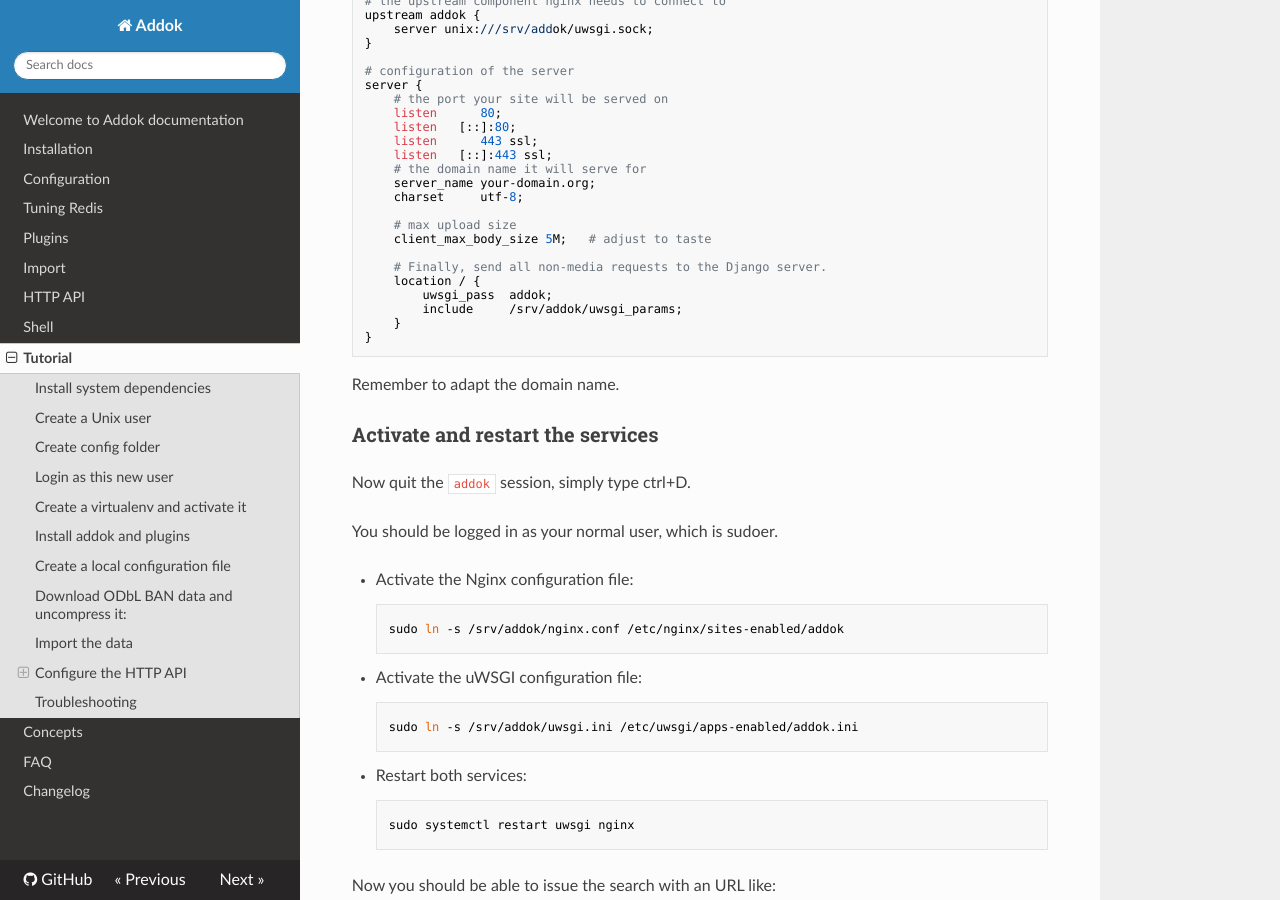
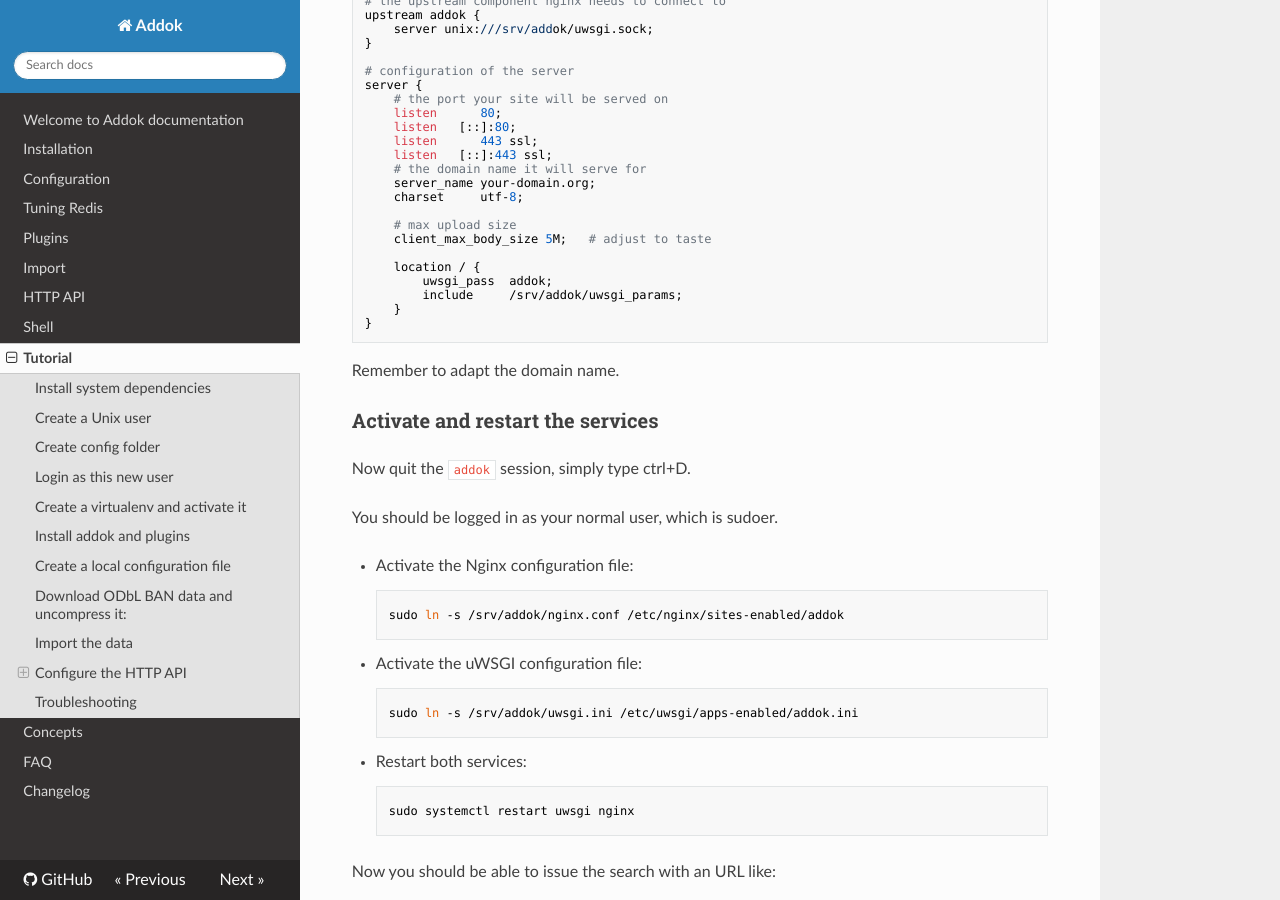
Before and after one commit to addok/addok, an MkDocs documentation site: the page built from docs/tutorial.md, in a window 1280 px wide and 900 px high, scrolled down 4189 px. Built offline with MkDocs 1.6.1, drawn with Linux system fonts in a browser that asks for light colours; nearby versions of some CDN libraries; old or Windows-style settings are respelled for this version of MkDocs.

Commit message:
Fix issue related to #278

```diff
--- a/docs/tutorial.md
+++ b/docs/tutorial.md
@@ -222,7 +222,6 @@
     # max upload size
     client_max_body_size 5M;   # adjust to taste
 
-    # Finally, send all non-media requests to the Django server.
     location / {
         uwsgi_pass  addok;
         include     /srv/addok/uwsgi_params;
```
